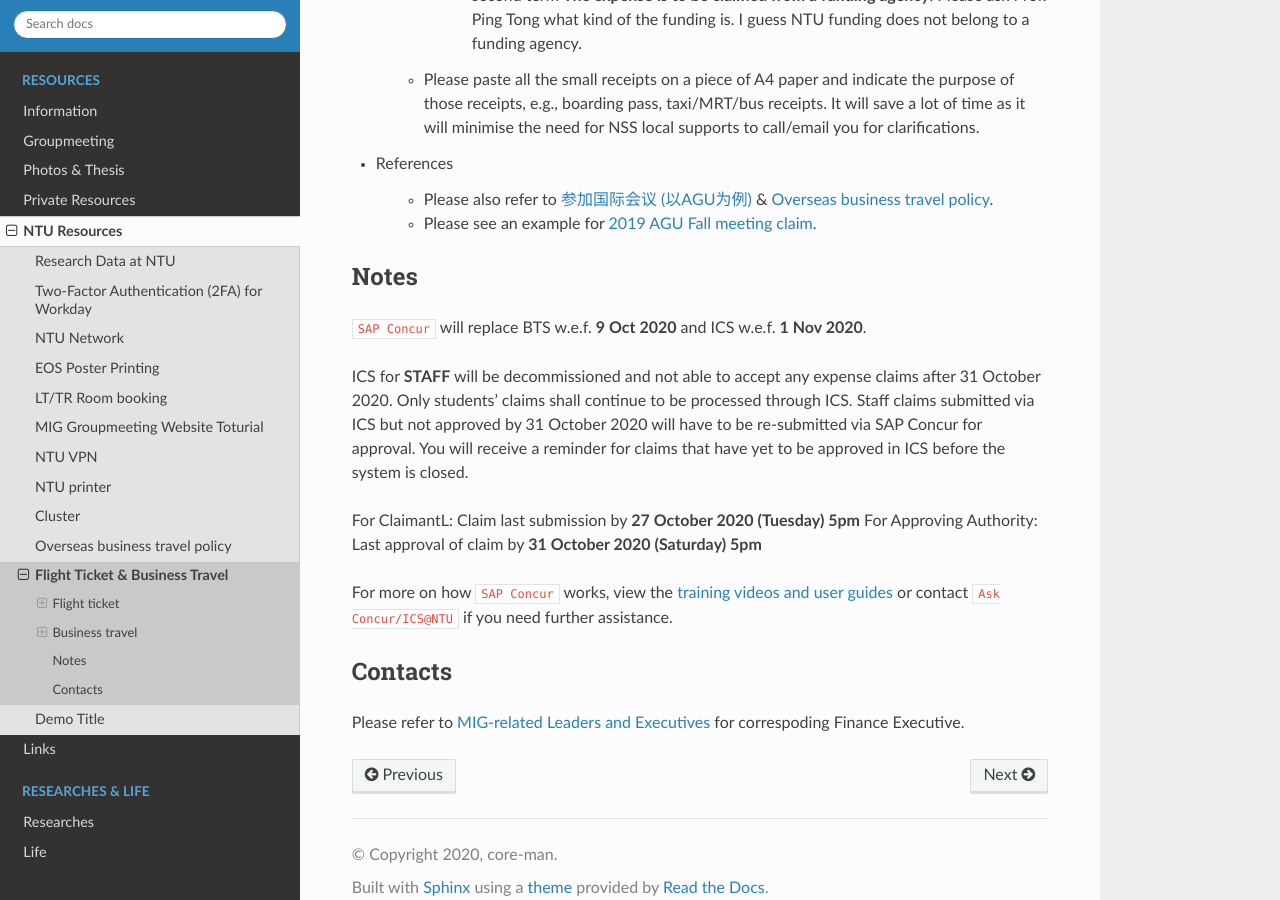
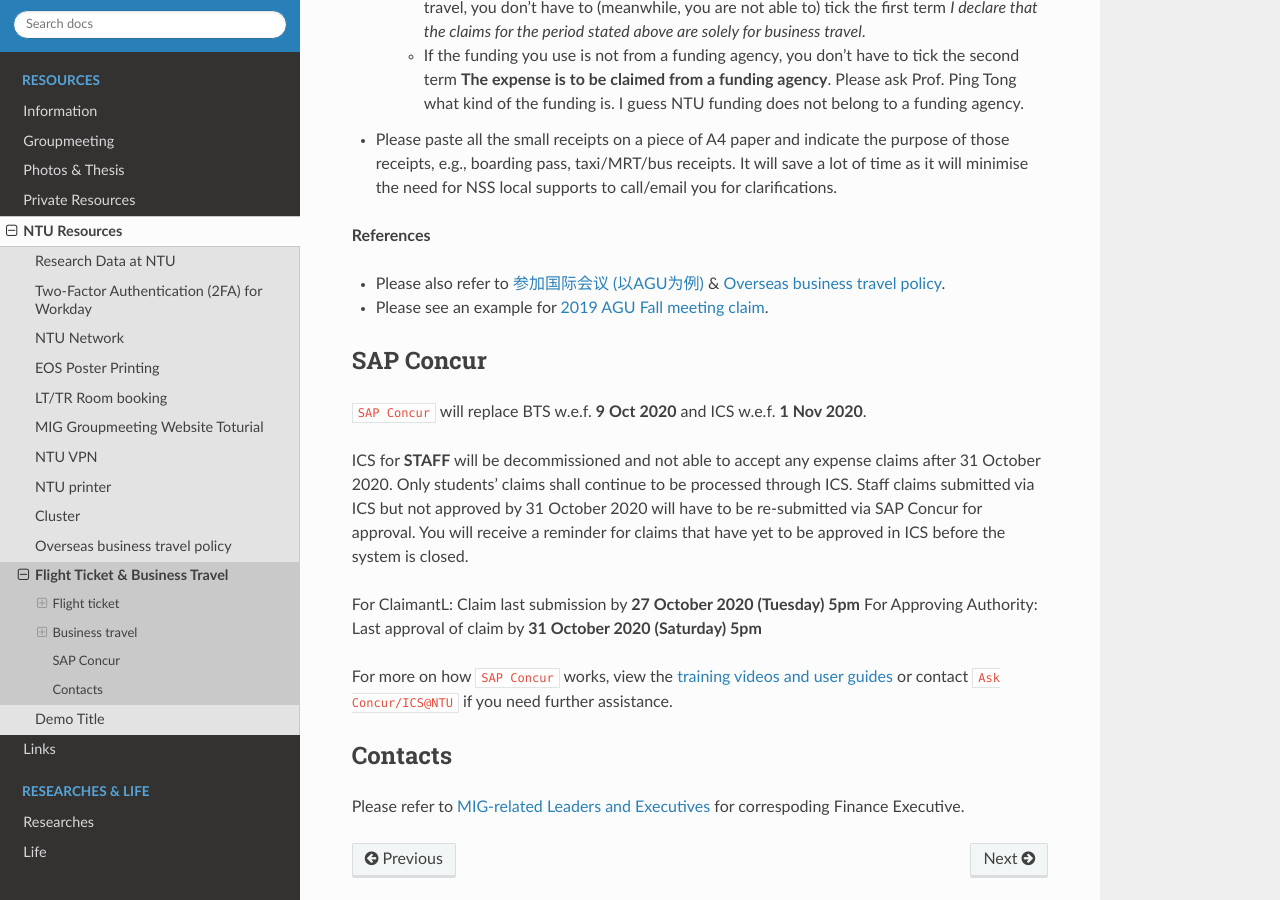
Before and after one commit to MIGG-NTU/MIG_Docs, a Sphinx documentation site: the page built from source/resources-ntu/flight-BTS/index.rst, in a window 1280 px wide and 900 px high, scrolled down 3070 px. Built offline with Sphinx 7.4.7 and the Read the Docs theme 2.0.0, drawn with Linux system fonts in a browser that asks for light colours.

Commit message:
finish TODO

```diff
--- a/source/resources-ntu/flight-BTS/index.rst
+++ b/source/resources-ntu/flight-BTS/index.rst
@@ -67,14 +67,16 @@
 
 - Business Travel System (BTS): `iNTU <https://intu.ntu.edu.sg/_layouts/iNTU/Main.aspx?Page=Home>`_ -> StaffLink -> HR Services -> Business Travel System
 
-- Notes
-    - Business travel application and approval must be obtained prior to departure. If for some reason, you are not able to apply or obtain approval via BTS in time, staff needs to seek approval via email before departure. Staff that fail to do so might risk not able to get reimbursed. The Office of Finance has arranged for travel insurance coverage under the University's Group Travel Insurance Policy. You will not be covered by travel insurance if your travel application request is not approved prior to departure. Proper document like `invitation letter/email` (mandatory for research trips), `abstract` and `program sheet` to be attached in the application. If there is any conference URL, please provide too. Please be reminded that invitation letter/email should be obtained prior to departure too.
-    - Travel Allowance Type: *Overseas daily allowance (ODA) and reimbursement claims required (100% ODA)*
-    - Each iterm in *Expenditure Item* can be estimated `20% more`. Please note that should the actual claim amount submitted be `less than 110%` of your approved budget.
+**Notes**
 
-- References
-    - Please also refer to `参加国际会议 (以AGU为例) <https://core-man.github.io/blog/post/internaltionl-conference/>`_ & :doc:`/resources-ntu/overseas-travel-policy`.
-    - Please see an example of BTS apllication for `2019 AGU fall meeting <https://raw.githubusercontent.com/MIGG-NTU/MIG_Docs/master/source/resources-ntu/flight-BTS/travel-request.pdf>`_.
+- Business travel application and approval must be obtained prior to departure. If for some reason, you are not able to apply or obtain approval via BTS in time, staff needs to seek approval via email before departure. Staff that fail to do so might risk not able to get reimbursed. The Office of Finance has arranged for travel insurance coverage under the University's Group Travel Insurance Policy. You will not be covered by travel insurance if your travel application request is not approved prior to departure. Proper document like `invitation letter/email` (mandatory for research trips), `abstract` and `program sheet` to be attached in the application. If there is any conference URL, please provide too. Please be reminded that invitation letter/email should be obtained prior to departure too.
+- Travel Allowance Type: *Overseas daily allowance (ODA) and reimbursement claims required (100% ODA)*
+- Each iterm in *Expenditure Item* can be estimated `20% more`. Please note that should the actual claim amount submitted be `less than 110%` of your approved budget.
+
+**References**
+
+- Please also refer to `参加国际会议 (以AGU为例) <https://core-man.github.io/blog/post/internaltionl-conference/>`_ & :doc:`/resources-ntu/overseas-travel-policy`.
+- Please see an example of BTS apllication for `2019 AGU fall meeting <https://raw.githubusercontent.com/MIGG-NTU/MIG_Docs/master/source/resources-ntu/flight-BTS/travel-request.pdf>`_.
 
 
 Business Travel Claim
@@ -85,26 +87,27 @@
     - Travel claims must be submitted ``promptly upon your return``.
     - NSS Finance requires claimants to submit the ``itinerary``, ``flight invoice``, ``original boarding pass``, ``original receipts`` (hotel, transport, regestration, membership, abstract), ``credit card statements of those receipts``, and other supporting documents to NSS local supports for processing of BTS claims. These documents need to be uploaded in the BTS too when you submit the online claim.
 
-- Notes
-    - The claim period should be the exact arrival/departure time in the conference city (e.g., San Francisco for AGU) that is indicated in the itinerary.
-    - Abstract and membership fee should be included in Others, e.g., Others (Abstract Fee + Membership Fee)
-    - If you pay with US dolar or other money instead of Singapore dollar, you should claim the actual Singapore dollar in your credit card statement. **Rate type** should be *Credit Card Statement Rate*, and **Currency** is *SGD*.
-    - For AGU membership receipt, you need to write the following statement on it: **In order to submit the abstract and attend the conference, I have to be a member first**. However, 2019 AGU membership cannot be reimbursed (Sad!!!).
-    - For **Declaration** term in BTS, please tick them except the following cases.
+**Notes**
 
-        - If your claim money is less than the previous budget when you apply for the business travel, you don't have to (meanwhile, you are not able to) tick the first term *I declare that the claims for the period stated above are solely for business travel*.
-        - If the funding you use is not from a funding agency, you don't have to tick the second term **The expense is to be claimed from a funding agency**. Please ask Prof. Ping Tong what kind of the funding is. I guess NTU funding does not belong to a funding agency.
+- The claim period should be the exact arrival/departure time in the conference city (e.g., San Francisco for AGU) that is indicated in the itinerary.
+- Abstract and membership fee should be included in Others, e.g., Others (Abstract Fee + Membership Fee)
+- If you pay with US dolar or other money instead of Singapore dollar, you should claim the actual Singapore dollar in your credit card statement. **Rate type** should be *Credit Card Statement Rate*, and **Currency** is *SGD*.
+- For AGU membership receipt, you need to write the following statement on it: **In order to submit the abstract and attend the conference, I have to be a member first**. However, 2019 AGU membership cannot be reimbursed (Sad!!!).
+- For **Declaration** term in BTS, please tick them except the following cases.
 
-    - Please paste all the small receipts on a piece of A4 paper and indicate the purpose of those receipts, e.g., boarding pass, taxi/MRT/bus receipts. It will save a lot of time as it will minimise the need for NSS local supports to call/email you for clarifications.
+    - If your claim money is less than the previous budget when you apply for the business travel, you don't have to (meanwhile, you are not able to) tick the first term *I declare that the claims for the period stated above are solely for business travel*.
+    - If the funding you use is not from a funding agency, you don't have to tick the second term **The expense is to be claimed from a funding agency**. Please ask Prof. Ping Tong what kind of the funding is. I guess NTU funding does not belong to a funding agency.
 
-- References
+- Please paste all the small receipts on a piece of A4 paper and indicate the purpose of those receipts, e.g., boarding pass, taxi/MRT/bus receipts. It will save a lot of time as it will minimise the need for NSS local supports to call/email you for clarifications.
 
-    - Please also refer to `参加国际会议 (以AGU为例) <https://core-man.github.io/blog/post/internaltionl-conference/>`_ & :doc:`/resources-ntu/overseas-travel-policy`.
-    - Please see an example for `2019 AGU Fall meeting claim <https://raw.githubusercontent.com/MIGG-NTU/MIG_Docs/master/source/resources-ntu/flight-BTS/claim.tar.gz>`_.
+**References**
+
+- Please also refer to `参加国际会议 (以AGU为例) <https://core-man.github.io/blog/post/internaltionl-conference/>`_ & :doc:`/resources-ntu/overseas-travel-policy`.
+- Please see an example for `2019 AGU Fall meeting claim <https://raw.githubusercontent.com/MIGG-NTU/MIG_Docs/master/source/resources-ntu/flight-BTS/claim.tar.gz>`_.
 
 
-Notes
------
+SAP Concur
+----------
 
 ``SAP Concur`` will replace BTS w.e.f. **9 Oct 2020** and ICS w.e.f. **1 Nov 2020**.
 
```
